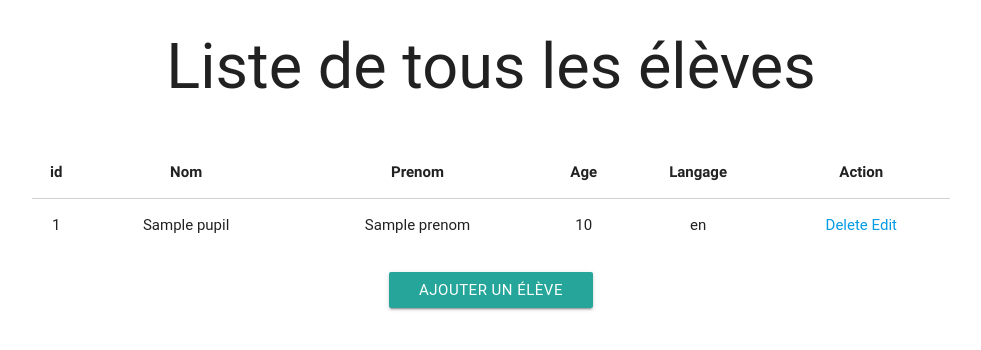
After one commit to florianpdf/atelier_blog_php, a PHP site: template views/show_pupils.php in a window 1280 px wide. The commit adds this page. Shown: the top 350 px of the page, without its empty margins (149-1130 px from the left). Run offline with PHP 8.4, Linux system fonts and the light colour scheme; the template is opened without the code that fills it: most values are stand-ins (such as "Sample title", 1, 10 or a date in 2020); some libraries are stand-ins or nearby versions; some web fonts are replaced.

Commit message:
Mise en place du mvc
1. Affichage des élèves sur la page d'accueil
2. Ajout d'un élève en base de donnée

```diff
--- a/add_article.php
+++ b/views/add_pupil.php
@@ -9,7 +9,7 @@
 		<div class="row">
 			<!-- Action: fichier vers lequel les infos saisi par l'utilisateur vont être envoyé -->
 			<!-- Méthod: comment vont elle être envoyé -->
-			<form class="col s12" action="add_article_action.php" method="POST">
+			<form class="col s12" action="index.php?section=add" method="POST">
 				<div class="row">
 					<div class="input-field">
 						<label for="nom">Nom</label>
--- /dev/null
+++ b/views/show_pupils.php
@@ -0,0 +1,44 @@
+<?php include 'includes/header.php'; ?>
+
+	<div class="container">
+		<div class="row">
+			<h1 class="center">Liste de tous les élèves</h1>
+		</div>
+		<div class="row">
+			<table class="centered highlight">
+				<thead>
+					<tr>
+						<th>id</th>
+						<th>Nom</th>
+						<th>Prenom</th>
+						<th>Age</th>
+						<th>Langage</th>
+						<th>Action</th>
+					</tr>
+				</thead>
+
+				<tbody>
+
+					<?php foreach ($pupils as $pupil) { ?>
+					<tr>
+						<td><?php echo $pupil['id']; ?></td>
+						<td><?php echo $pupil['nom']; ?></td>
+						<td><?php echo $pupil['prenom']; ?></td>
+						<td><?php echo $pupil['age']; ?></td>
+						<td><?php echo $pupil['langage']; ?></td>
+						<td>
+							<!-- On envoie en parametre de l'url l'id de l'eleve -->
+							<a href="delete_action.php?id=<?php echo $pupil['id']; ?>">Delete</a>
+							<a href="edit_article.php?id=<?php echo $pupil['id']; ?>">Edit</a>
+						</td>
+					</tr>
+					<?php } ?>
+				</tbody>
+			</table>
+		</div>
+		<div class="row center">
+			<a href="index.php?section=add" class="waves-effect waves-light btn">Ajouter un élève</a>
+		</div>
+	</div>
+
+<?php include 'includes/footer.php'; ?>
```
Also changed, not shown: add_article_action.php (deleted, +0 -42 lines), controllers/add_pupil_action.php (added, +41 -0 lines), controllers/show_pupils_action.php (added, +7 -0 lines), index.php (+13 -54 lines), modele/pupils_functions_modele.php (added, +32 -0 lines), views/includes/footer.php (renamed from includes/footer.php), views/includes/header.php (renamed from includes/header.php), 1 other file.
